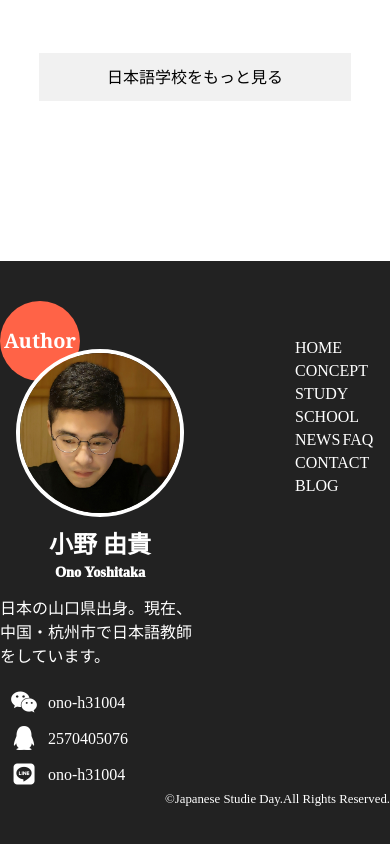
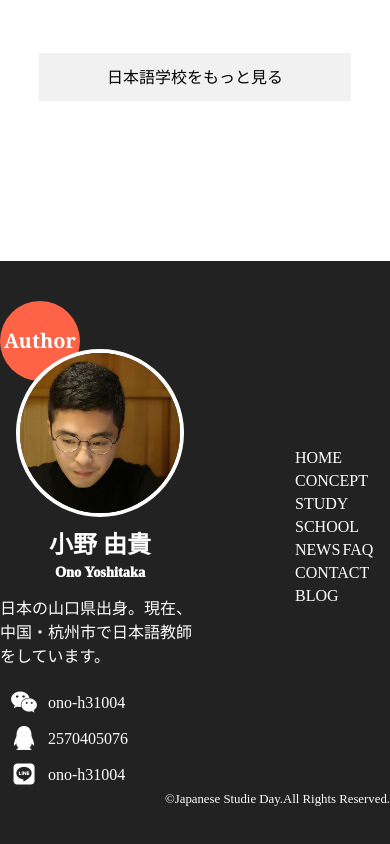
Before and after one commit to ono-yoshitaka/Japanese-Study-Day, a plain HTML site: page index.html in a window 390 px wide. Shown: the part 7699-8543 px from the top of the page. Drawn offline with nearby package versions, Linux system fonts and the light colour scheme; a web font is replaced by a local one.

Commit message:
footerメディアクエリ編集

```diff
--- a/css/main.css
+++ b/css/main.css
@@ -1019,7 +1019,6 @@ p {
 }
 
 #footer section {
-    height: 80%;
     display: flex;
     flex: 1 calc(50% - 2rem);
 }
@@ -1038,10 +1037,14 @@ p {
     font-size: 0.8em;
 }
 
-#footer small a {}
-
 #footer small a:hover {
     border-bottom: #ffffff dotted 1px;
+}
+
+@media screen and (max-width: 980px) {
+    #footer section {
+        align-content: center;
+    }
 }
 
 
@@ -1052,7 +1055,7 @@ p {
 }
 
 #footer #fnav ul {
-    margin: 40% 0 0 auto;
+    margin-left: auto;
     width: calc(100% * 1 / 2);
     height: 10rem;
     display: flex;
```
